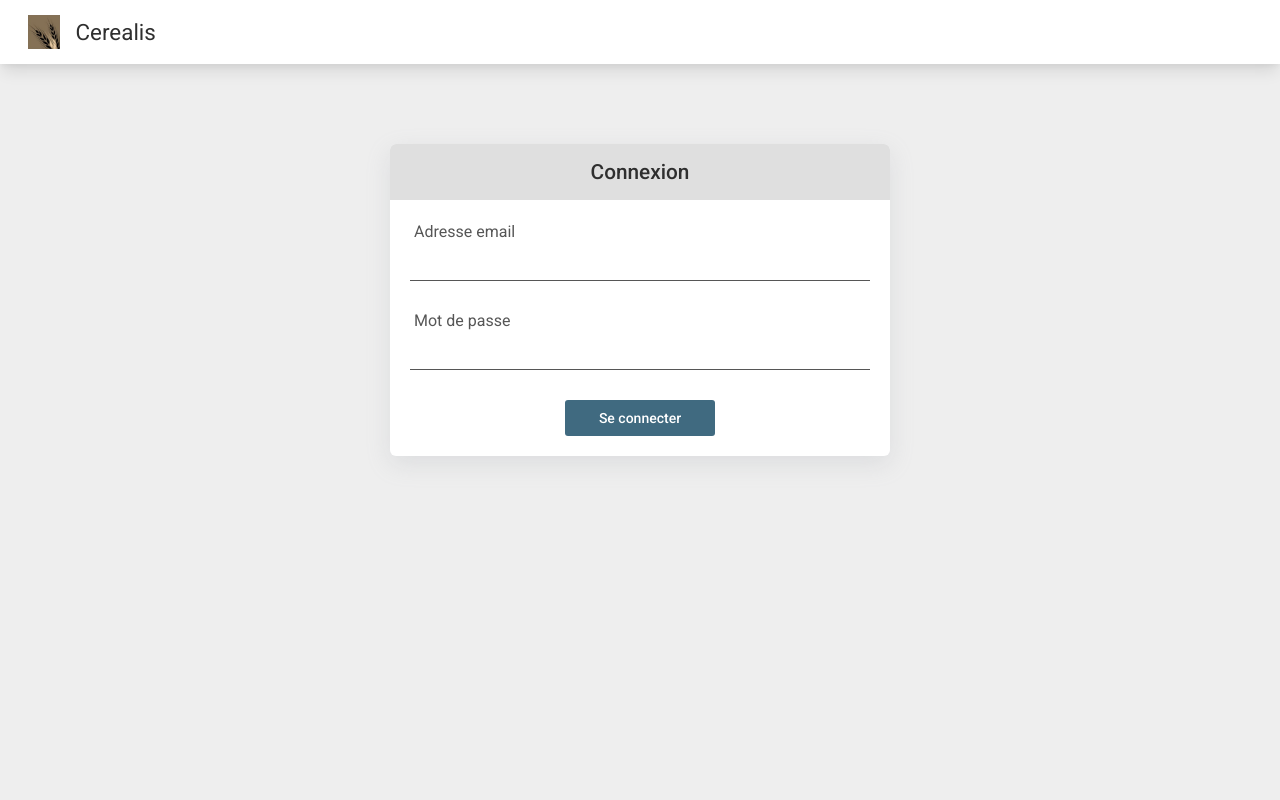
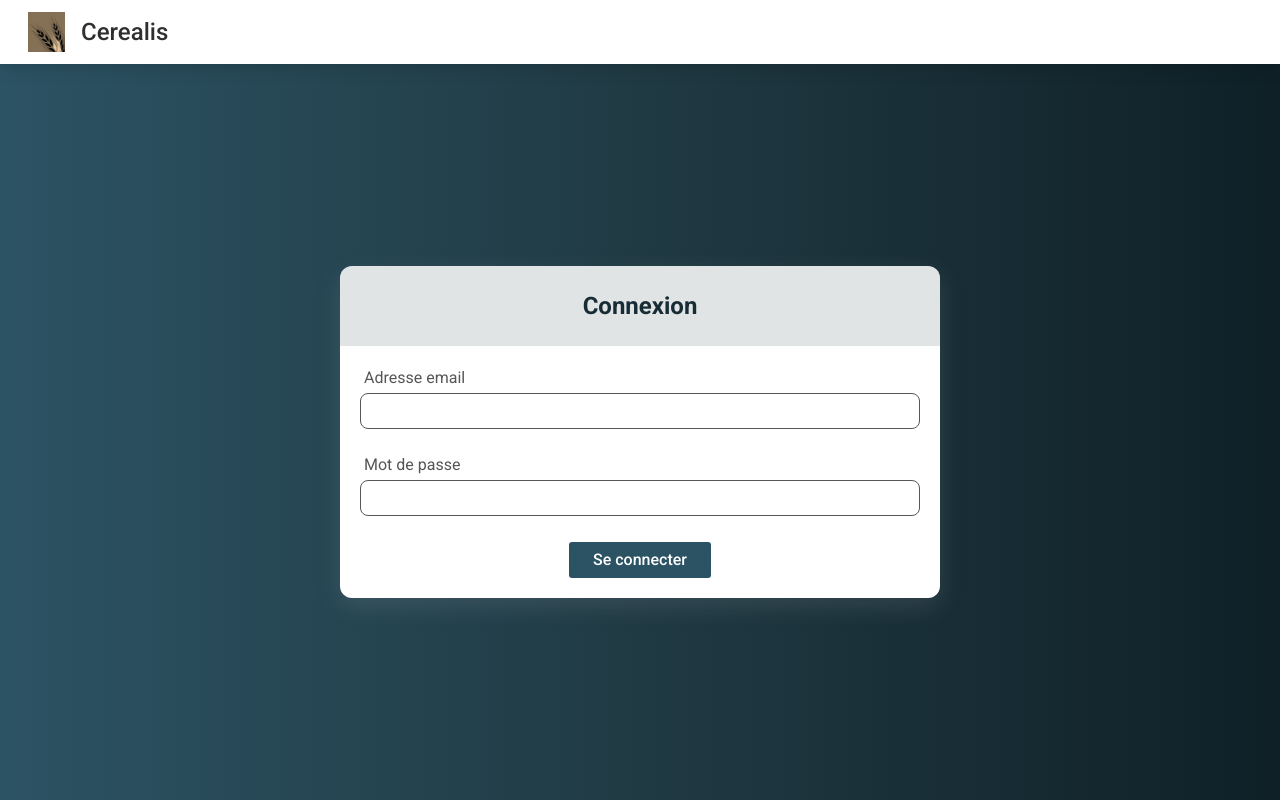
Before and after one commit to Minarox/Master-Info, a Vue app: page /login in a window 1280 px wide. Built offline with nearby package versions, Linux system fonts and the light colour scheme.

Commit message:
Rewrite design

```diff
--- a/src/App.vue
+++ b/src/App.vue
@@ -6,16 +6,22 @@
 @import url("https://fonts.googleapis.com/css2?family=Roboto:wght@400;500;700&display=swap");
 
 :root {
+  --title: var(--bg-color-semi-right);
   --text: #2f2f2f;
   --text-label: #565656;
 
-  --global-bg: #eeeeee;
-  --popup-bg: white;
-  --hover-bg: #dfdfdf;
-  --scroll-bar: #666666;
+  --bg-color-left: #2c5364;
+  --bg-color-semi-left: #264755;
+  --bg-color-center: #203a43;
+  --bg-color-semi-right: #172C34;
+  --bg-color-right: #0f2027;
 
-  --btn: #406a80;
-  --btn-hover: #5287a2;
+  --bg-content: white;
+  --bg-content-header: rgba(15, 32, 39, 0.12);
+  --scroll-bar: var(--bg-color-semi-right);
+
+  --btn: #2c5364;
+  --btn-hover: #427185;
 
   --btn-warning: #bc4747;
   --btn-warning-hover: #e05353;
@@ -54,7 +60,8 @@
 body {
   margin: 0;
   padding: 0;
-  background-color: var(--global-bg);
+  background: var(--bg-color-center);
+  background: linear-gradient(to right, var(--bg-color-left), var(--bg-color-center), var(--bg-color-right));
   font-family: "Roboto", "Helvetica", "Arial", sans-serif;
   user-select: none;
   -webkit-font-smoothing: antialiased;
@@ -86,10 +93,11 @@ form select {
   display: block;
   width: 100%;
   outline: none;
-  padding: 6px;
-  height: 34px;
-  border: none;
-  border-bottom: 1px solid var(--text-label);
+  padding: 8px;
+  height: 36px;
+  border: 1px solid var(--text-label);
+  border-radius: 8px;
+  margin-bottom: 26px;
 }
 
 form button,
@@ -99,12 +107,11 @@ form button,
   outline: none;
   cursor: pointer;
   border-radius: 3px;
-  font-size: 14px;
   font-weight: 500;
   line-height: 16px;
   padding: 10px 24px;
   border: none;
-  color: #fff;
+  color: white;
   background-color: var(--btn);
   transition: background-color 0.17s ease, color 0.17s ease;
   text-decoration: none;
@@ -133,16 +140,18 @@ form button:hover,
 }
 
 form button > * {
-  color: #fff;
+  color: white;
 }
 
 .popup {
+  z-index: 1;
   padding: 12px;
   position: absolute;
-  top: 56px;
+  top: 64px;
   width: 100vw;
-  height: calc(100vh - 56px);
-  background-color: rgba(0, 0, 0, 0.36);
+  height: calc(100vh - 64px);
+  background-color: rgba(0, 0, 0, 0.5);
+  backdrop-filter: blur(4px);
   display: flex;
   flex-flow: row nowrap;
   align-items: center;
@@ -153,18 +162,22 @@ form button > * {
   width: 100%;
   max-width: 600px;
   margin: 0 auto;
-  border-radius: 6px;
-  background-color: var(--popup-bg);
+  border-radius: 12px;
+  background-color: var(--bg-content);
   box-shadow: rgba(149, 157, 165, 0.2) 0 8px 24px 0;
 }
 
 .popup article > header {
-  background-color: var(--hover-bg);
-  padding: 16px;
+  background-color: var(--bg-content-header);
+  padding: 26px 12px;
   text-align: center;
-  border-radius: 6px 6px 0 0;
-  font-size: 1.3em;
-  font-weight: 500;
+  border-radius: 12px 12px 0 0;
+  font-size: 1.5em;
+  font-weight: 600;
+}
+
+.popup article > header > * {
+  color: var(--title);
 }
 
 .popup article > section {
--- a/src/components/global/Header.vue
+++ b/src/components/global/Header.vue
@@ -89,7 +89,7 @@ export default {
   padding: 0 20px;
   display: flex;
   align-items: center;
-  background-color: var(--popup-bg);
+  background-color: var(--bg-content);
   box-shadow: rgba(0, 0, 0, 0) 0 0 0 0, rgba(0, 0, 0, 0) 0 0 0 0,
     rgba(0, 0, 0, 0.1) 0 10px 15px -3px, rgba(0, 0, 0, 0.05) 0 4px 6px -2px;
 }
@@ -111,12 +111,13 @@ export default {
   align-items: center;
   gap: 16px;
   text-decoration: none;
-  font-size: 1.4em;
+  font-size: 1.5em;
+  font-weight: 500;
 }
 
 #header #logo,
 #header #logo img {
-  height: 34px;
+  height: 40px;
 }
 
 nav {
@@ -156,13 +157,13 @@ nav > *:hover {
   text-transform: initial;
   border-radius: 4px;
   transition: background-color 100ms;
-  background-color: var(--popup-bg);
+  background-color: var(--bg-content);
   color: var(--text);
 }
 
 #header #normal_menu a:hover {
   transition: background-color 100ms;
-  background-color: var(--global-bg);
+  background-color: var(--bg-content);
 }
 
 #header #normal_menu a img {
@@ -181,7 +182,7 @@ nav > *:hover {
 
 #header #normal_menu ul {
   position: absolute;
-  background-color: var(--popup-bg);
+  background-color: var(--bg-content);
   border: 1px solid rgba(0, 0, 0, 0.05);
   right: 0;
   min-width: 120px;
@@ -226,12 +227,12 @@ nav > *:hover {
   font-size: 1.4em;
   padding: 12px;
   transition: background-color 100ms;
-  background-color: var(--popup-bg);
+  background-color: var(--bg-content);
 }
 
 #mobile_menu a:hover {
   transition: background-color 100ms;
-  background-color: var(--hover-bg);
+  background-color: var(--bg-content-header);
 }
 
 #mobile_menu ul {
@@ -240,7 +241,7 @@ nav > *:hover {
   top: 56px;
   width: 100vw;
   padding: 4px 0;
-  background-color: var(--popup-bg);
+  background-color: var(--bg-content);
   list-style-type: none;
   display: flex;
   flex-flow: column nowrap;
@@ -260,12 +261,12 @@ nav > *:hover {
   text-decoration: none;
   font-size: 1.3em;
   transition: background-color 100ms;
-  background-color: var(--popup-bg);
+  background-color: var(--bg-content);
 }
 
 #header #mobile_menu ul li a:hover {
   transition: background-color 100ms;
-  background-color: var(--hover-bg);
+  background-color: var(--bg-content-header);
 }
 
 #header #mobile_menu ul hr {
--- a/src/views/Login.vue
+++ b/src/views/Login.vue
@@ -2,7 +2,7 @@
   <div>
     <Header />
 
-    <main>
+    <main class="popup">
       <div>
         <article>
           <header>
@@ -11,7 +11,7 @@
 
           <section>
             <div :class="error ? 'error' : ''">
-              <p v-if="error">Adresse email ou mot de passe incorrecte.</p>
+              <p>Adresse email ou mot de passe incorrecte.</p>
             </div>
             <form @submit.prevent="loginForm">
               <label for="login">Adresse email</label>
@@ -82,7 +82,7 @@ export default {
     },
   },
   watch: {
-    username: function () {
+    email: function () {
       this.error = false;
     },
     password: function () {
@@ -93,37 +93,18 @@ export default {
 </script>
 
 <style scoped>
-main > div {
-  padding-top: 50px;
-}
-
-article {
-  width: 100%;
-  max-width: 500px;
-  margin: 0 auto;
-  border-radius: 6px;
-  background-color: var(--popup-bg);
-  box-shadow: rgba(149, 157, 165, 0.2) 0 8px 24px 0;
-}
-
-article > header {
-  background-color: var(--hover-bg);
-  padding: 16px;
-  text-align: center;
-  border-radius: 6px 6px 0 0;
-  font-size: 1.3em;
-  font-weight: 500;
-}
-
-section {
-  padding: 20px;
+.popup {
+  background-color: rgba(0, 0, 0, 0);
+  backdrop-filter: blur(0);
 }
 
 section > div {
+  opacity: 0;
+  border-radius: 8px;
   max-height: 0;
   overflow: hidden;
   background-color: #ff000026;
-  border: 1px solid var(--popup-bg);
+  border: 1px solid #ff000026;
   text-align: center;
   transition: all 0.3s ease-in-out;
 }
@@ -133,17 +114,9 @@ section > div p {
 }
 
 .error {
+  opacity: 1;
   max-height: 60px;
-  border: 1px solid #ff000026;
   margin-bottom: 20px;
   padding: 10px;
 }
-
-form input {
-  margin-bottom: 30px;
-}
-
-form button {
-  width: 150px;
-}
 </style>
```
